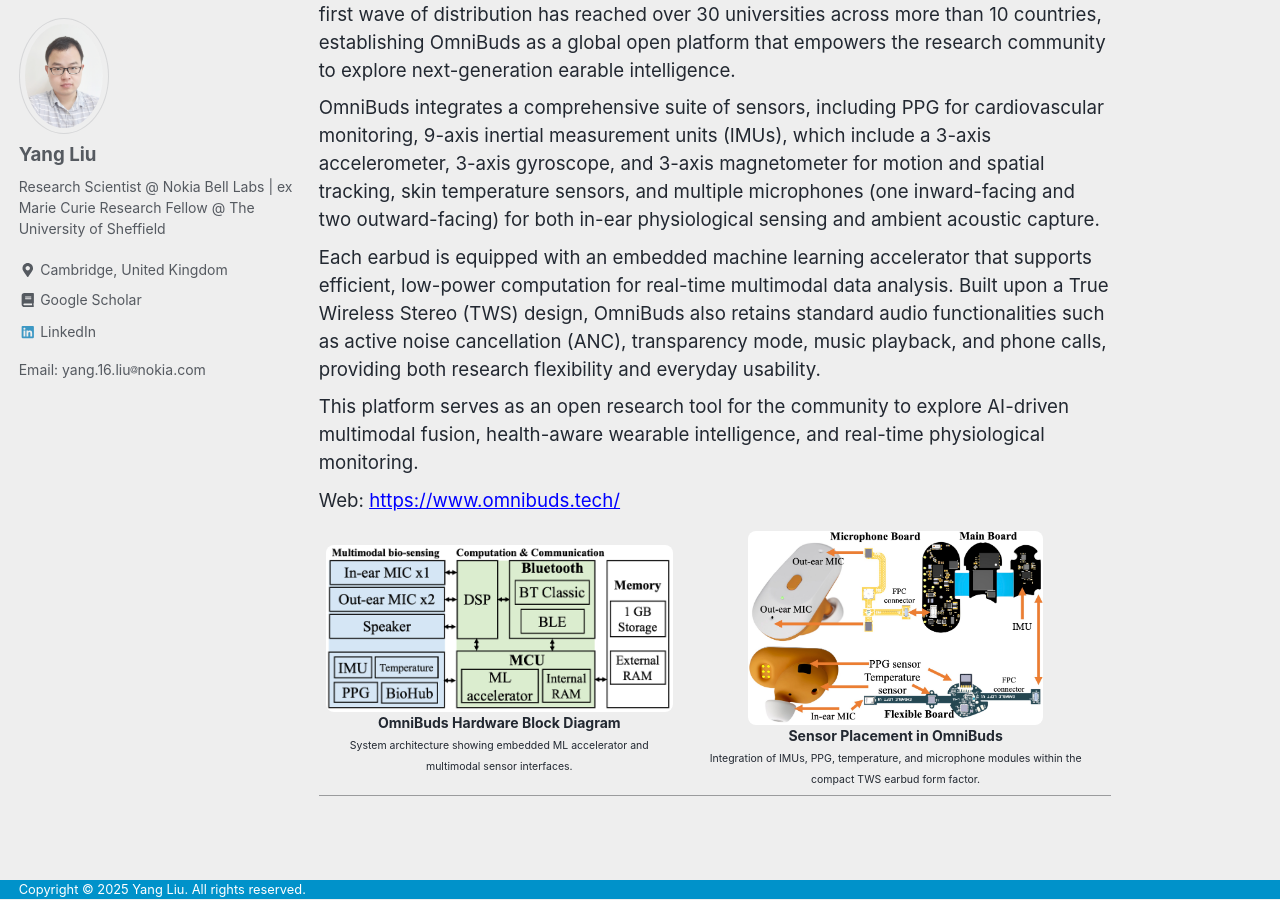
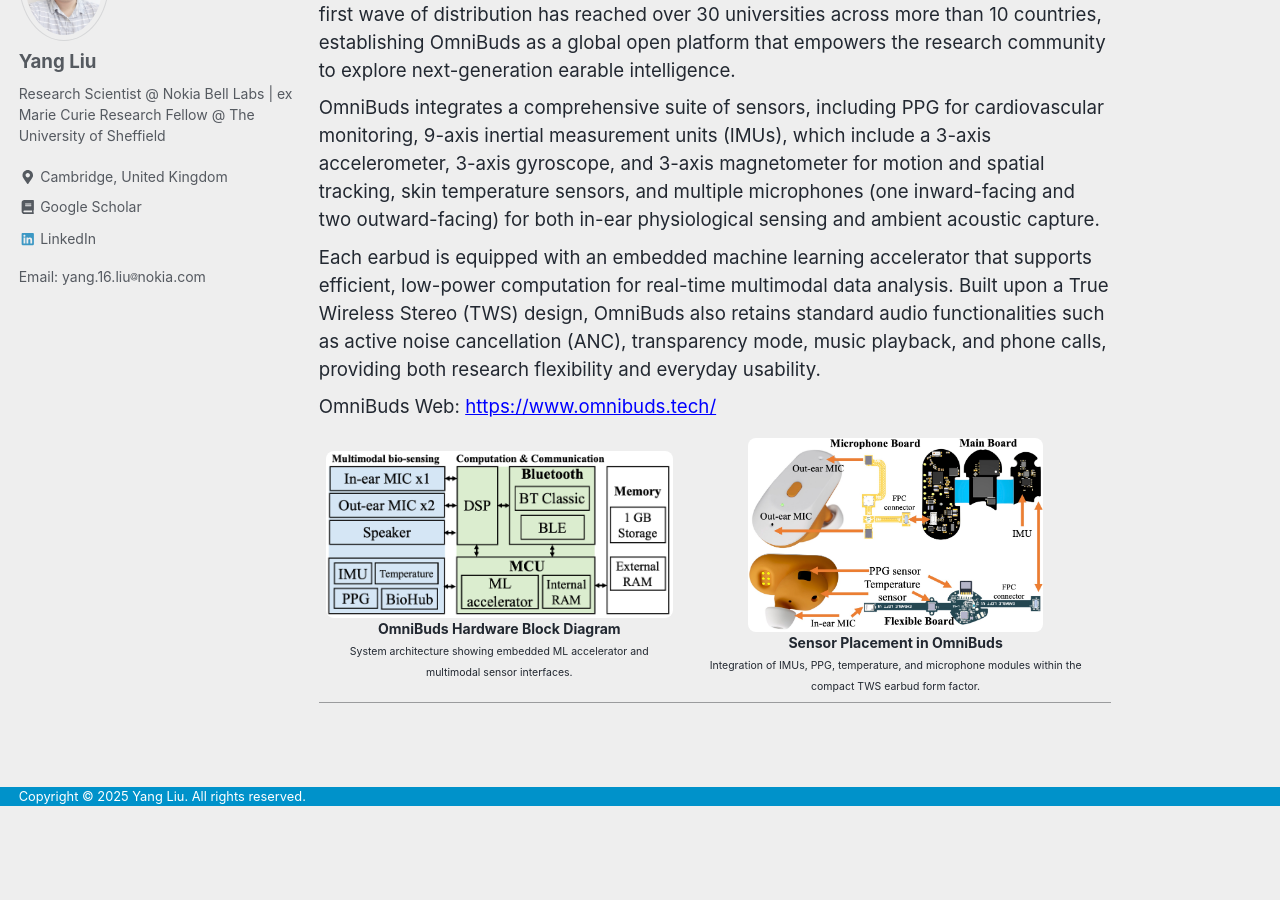
Before and after one commit to yangcas/yangcas.github.io, a Jekyll site: the page built from _pages/projects/omnibuds.md, in a window 1280 px wide and 900 px high, scrolled down 263 px. Built offline with Jekyll 4.4.1, drawn with Linux system fonts in a browser that asks for light colours; nearby versions of some CDN libraries; some web fonts are replaced; our own code applies the rules of GitHub Pages for plain Markdown files; after the commit the page ends 1069 px from its top, so only the background shows below that.

Commit message:
update cv

```diff
--- a/_pages/projects/omnibuds.md
+++ b/_pages/projects/omnibuds.md
@@ -9,10 +9,9 @@ OmniBuds integrates a comprehensive suite of sensors, including PPG for cardiova
 Each earbud is equipped with an embedded machine learning accelerator that supports efficient, low-power computation for real-time multimodal data analysis.
 Built upon a True Wireless Stereo (TWS) design, OmniBuds also retains standard audio functionalities such as active noise cancellation (ANC), transparency mode, music playback, and phone calls, providing both research flexibility and everyday usability.
 
-This platform serves as an open research tool for the community to explore AI-driven multimodal fusion, health-aware wearable intelligence, and real-time physiological monitoring.
 
 <p>
-Web: <a href="https://www.omnibuds.tech/" style="color:blue;">https://www.omnibuds.tech/</a><br>
+OmniBuds Web: <a href="https://www.omnibuds.tech/" style="color:blue;">https://www.omnibuds.tech/</a><br>
 </p>
 
 <table style="text-align:center; margin:auto;">
```
Also changed, not shown: _pages/cv.md (+6 -7 lines).
